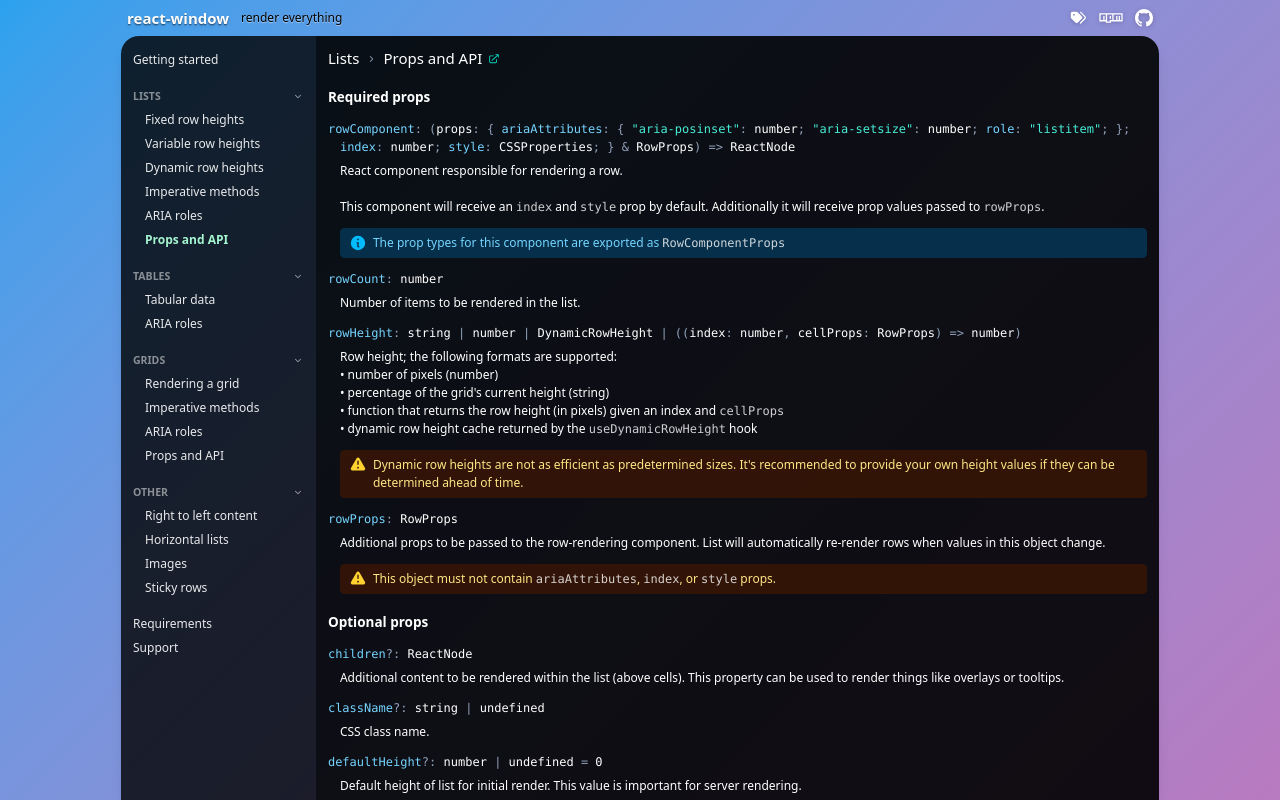
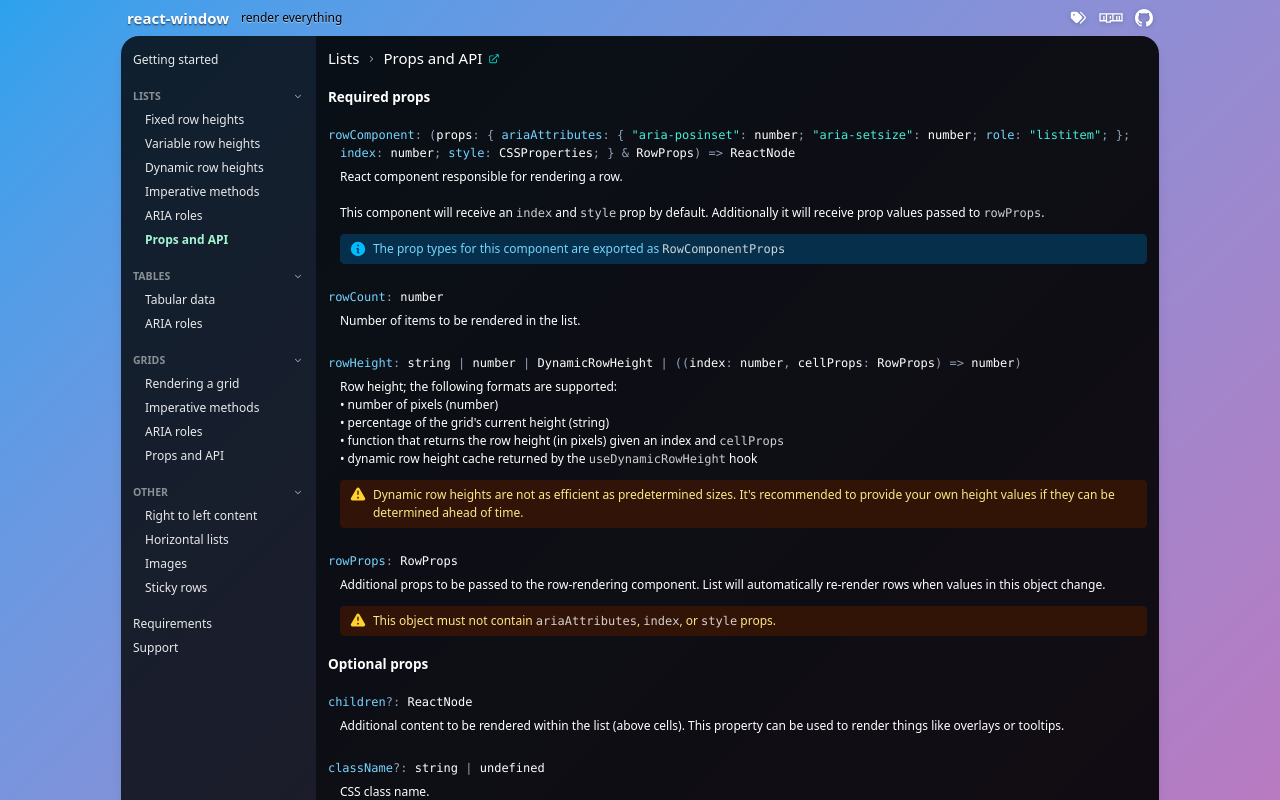
Before and after one commit to bvaughn/react-window, a React (Vite) app: page /list/props in a window 1280 px wide. Built offline with nearby package versions, Linux system fonts and the light colour scheme.

Commit message:
Tweaked component props HTML

```diff
--- a/src/components/props/ComponentPropsSection.tsx
+++ b/src/components/props/ComponentPropsSection.tsx
@@ -1,3 +1,4 @@
+import { Fragment } from "react/jsx-runtime";
 import type { ComponentPropMetadata } from "../../types";
 import { Callout } from "../Callout";
 import { Code } from "../code/Code";
@@ -16,10 +17,10 @@ export function ComponentPropsSection({
   return (
     <div>
       <div className="text-lg font-bold mt-2">{header}</div>
-      <dl>
+      <dl className="flex flex-col gap-2">
         {props.map((prop) => (
-          <div key={prop.name}>
-            <dt className="mt-4 mb-2 pl-8 indent-[-1rem]">
+          <Fragment key={prop.name}>
+            <dt className="mt-6 pl-8 indent-[-1rem]">
               <Code
                 className="bg-transparent inline-block p-0"
                 html={prop.html}
@@ -42,7 +43,7 @@ export function ComponentPropsSection({
                 </Callout>
               )}
             </dd>
-          </div>
+          </Fragment>
         ))}
       </dl>
     </div>
```
